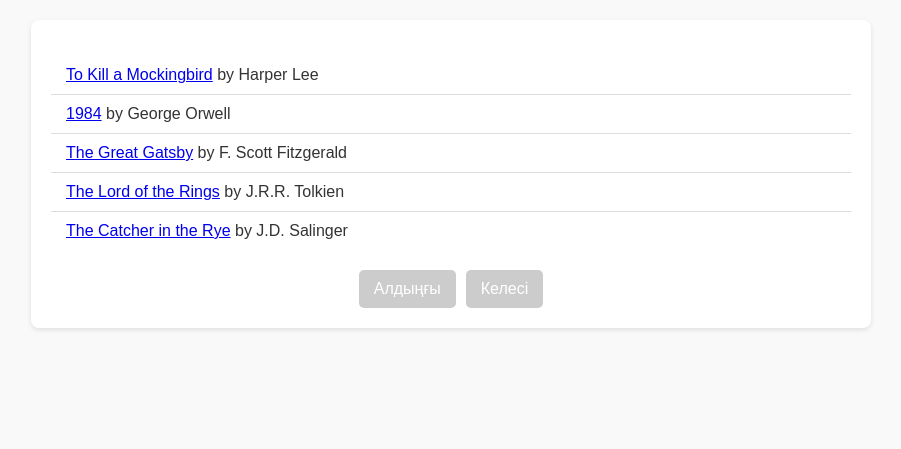
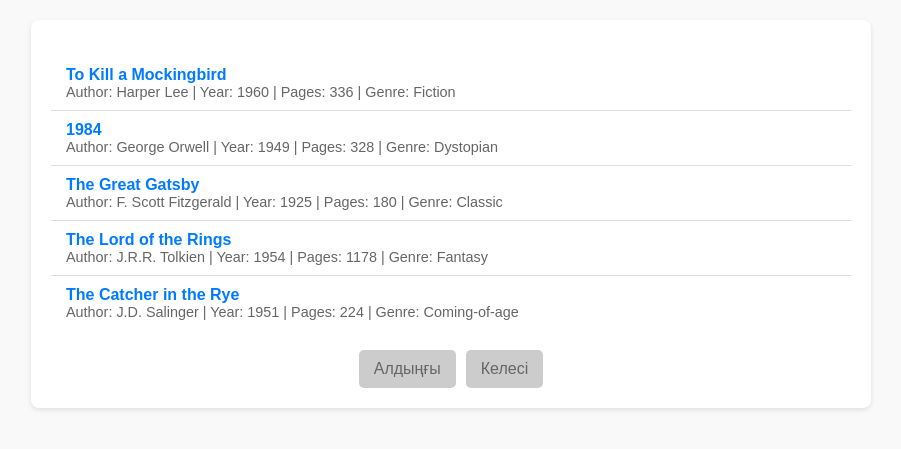
Before and after one commit to Zhangeldi123/Nfactorial, a FastAPI app: page /books in a window 1280 px wide. Shown: the part 77-526 px from the top of the page, without its empty margins (189-1090 px from the left). Run offline with FastAPI, Linux system fonts and the light colour scheme.

Commit message:
fixed hw-back-4

```diff
--- a/hw-back-4/app/main.py
+++ b/hw-back-4/app/main.py
@@ -55,7 +55,7 @@ def get_books(request: Request, page: int = 1, per_page: int = 10):
     )
 
 
-@app.post("/books/new", response_class=HTMLResponse)
+@app.post("/books", response_class=HTMLResponse)
 def add_car(request: Request, title: str = Form(...), author: str = Form(...), year: int = Form(...), total_pages: int = Form(...), genre: str = Form(...)):
     new_book = {
         "title": title,
--- a/hw-back-4/templates/books/index.html
+++ b/hw-back-4/templates/books/index.html
@@ -1,5 +1,5 @@
 <!doctype html>
-<html>
+<html lang="kk">
 
 <head>
   <meta charset="UTF-8">
@@ -48,6 +48,22 @@
       border-bottom: none;
     }
 
+    li a {
+      text-decoration: none;
+      color: #007BFF;
+      font-weight: bold;
+      transition: color 0.3s ease;
+    }
+
+    li a:hover {
+      color: #0056b3;
+    }
+
+    .book-details {
+      font-size: 0.9em;
+      color: #666;
+    }
+
     .pagination {
       display: flex;
       justify-content: center;
@@ -61,7 +77,7 @@
       padding: 10px 15px;
       margin: 0 5px;
       border-radius: 5px;
-      transition: background-color 0.3s ease;
+      transition: background-color 0.3s ease, color 0.3s ease;
     }
 
     .pagination a:hover {
@@ -70,7 +86,13 @@
 
     .pagination a.disabled {
       background-color: #ccc;
+      color: #666;
       pointer-events: none;
+      cursor: default;
+    }
+
+    .pagination a:focus {
+      outline: 2px solid #0056b3;
     }
   </style>
 </head>
@@ -84,24 +106,29 @@
     <ul>
       {% for book in books %}
       <li>
-        <a href="/books/{{ book.id }}">{{ book.title }}</a> by {{ book.author }}
+        <a href="/books/{{ book.id }}" title="{{ book.title }} by {{ book.author }}">
+          {{ book.title }}
+        </a>
+        <div class="book-details">
+          Author: {{ book.author }} | Year: {{ book.year }} | Pages: {{ book.total_pages }} | Genre: {{ book.genre }}
+        </div>
       </li>
       {% endfor %}
     </ul>
 
-    <div class="pagination">
+    <nav class="pagination" aria-label="Pagination">
       {% if previous_page %}
-      <a href="?page={{ previous_page }}&per_page={{ per_page }}">Алдыңғы</a>
+      <a href="?page={{ previous_page }}&per_page={{ per_page }}" aria-label="Алдыңғы бет">Алдыңғы</a>
       {% else %}
-      <a class="disabled">Алдыңғы</a>
+      <a class="disabled" aria-disabled="true" aria-label="Алдыңғы бет">Алдыңғы</a>
       {% endif %}
 
       {% if next_page %}
-      <a href="?page={{ next_page }}&per_page={{ per_page }}">Келесі</a>
+      <a href="?page={{ next_page }}&per_page={{ per_page }}" aria-label="Келесі бет">Келесі</a>
       {% else %}
-      <a class="disabled">Келесі</a>
+      <a class="disabled" aria-disabled="true" aria-label="Келесі бет">Келесі</a>
       {% endif %}
-    </div>
+    </nav>
   </div>
 </body>
 
--- a/hw-back-4/templates/books/new.html
+++ b/hw-back-4/templates/books/new.html
@@ -91,7 +91,7 @@
   </header>
 
   <div class="container">
-    <form action="/books/new" method="post">
+    <form action="/books" method="post">
       <label for="title">Кітап атауы</label>
       <input type="title" id="title" name="title" required>
 
```
Also changed, not shown: hw-back-4/tests/test_task1.py (+2 -2 lines).
